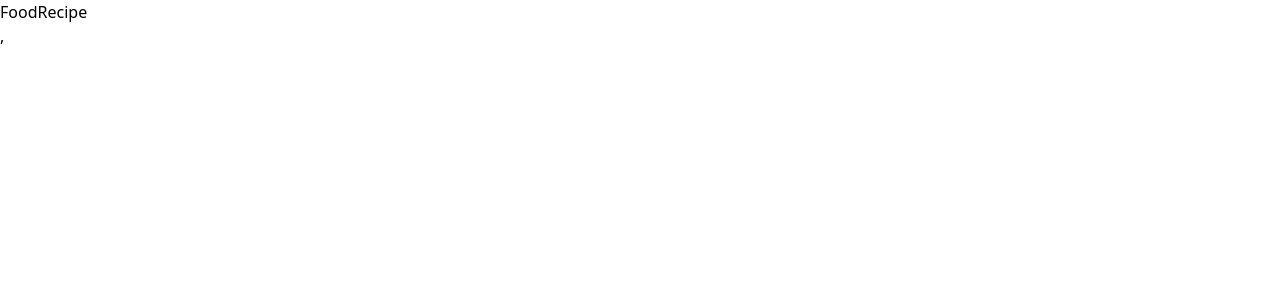
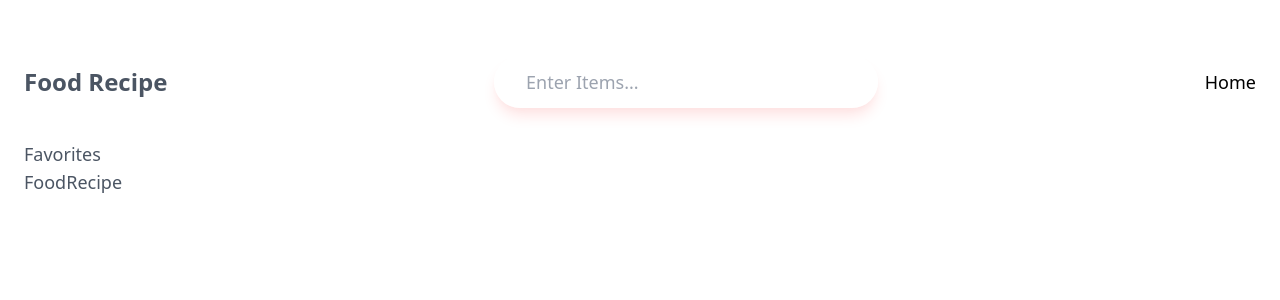
Before and after one commit to aindriu80/fcc-25-react-apps, a React (Vite) app: page / in a window 1280 px wide. Shown: the top 300 px of the page. Built offline with nearby package versions, Linux system fonts and the light colour scheme.

Commit message:
Food Recipe - Some routing

```diff
--- a/src/components/FoodRecipe/Home/FoodRecipe.tsx
+++ b/src/components/FoodRecipe/Home/FoodRecipe.tsx
@@ -1,7 +1,20 @@
-import React from 'react'
+import { Route, Routes } from 'react-router-dom';
+import Details from '../Details/Details';
+import Favorites from '../Favorites/Favorites';
+import Navbar from '../Navbar/Navbar';
 
 const FoodRecipe = () => {
-  return <div>FoodRecipe</div>
-}
+  return (
+    <div className="min-h-screen p-6 bg-white text-gray-600 text-lg">
+      <Navbar />
+      <Routes>
+        {/* <Route path="/" element={<FoodRecipe />} /> */}
+        <Route path="/recipe-item/:id" element={<Details />}></Route>
+        <Route path="/" element={<Favorites />}></Route>
+      </Routes>
+      FoodRecipe
+    </div>
+  );
+};
 
-export default FoodRecipe
+export default FoodRecipe;
--- /dev/null
+++ b/src/components/FoodRecipe/Navbar/Navbar.tsx
@@ -0,0 +1,27 @@
+import React from 'react';
+import { NavLink } from 'react-router-dom';
+
+const Navbar = () => {
+  return (
+    <div className="flex justify-between items-center py-8 container mx-auto flex-col lg:flex-row gap-5 lg:gap:0">
+      <h2 className="text-2xl font-semibold">Food Recipe</h2>
+      <form>
+        <input
+          type="text"
+          name="search"
+          placeholder="Enter Items..."
+          className="bg-white/75 p-3 px-8 rounded-full outline-none lg:w-96 shadow-lg shadow-red-100 focus:shadow-red-200"
+        />
+      </form>
+      <ul className="flex gap-5">
+        <li>
+          <NavLink to={'/'} className="text-black hover:text-gray">
+            Home
+          </NavLink>
+        </li>
+      </ul>
+    </div>
+  );
+};
+
+export default Navbar;
--- a/src/main.tsx
+++ b/src/main.tsx
@@ -9,6 +9,5 @@ ReactDOM.createRoot(document.getElementById('root')!).render(
     <React.StrictMode>
       <App />
     </React.StrictMode>
-    ,
   </BrowserRouter>,
 );
```
